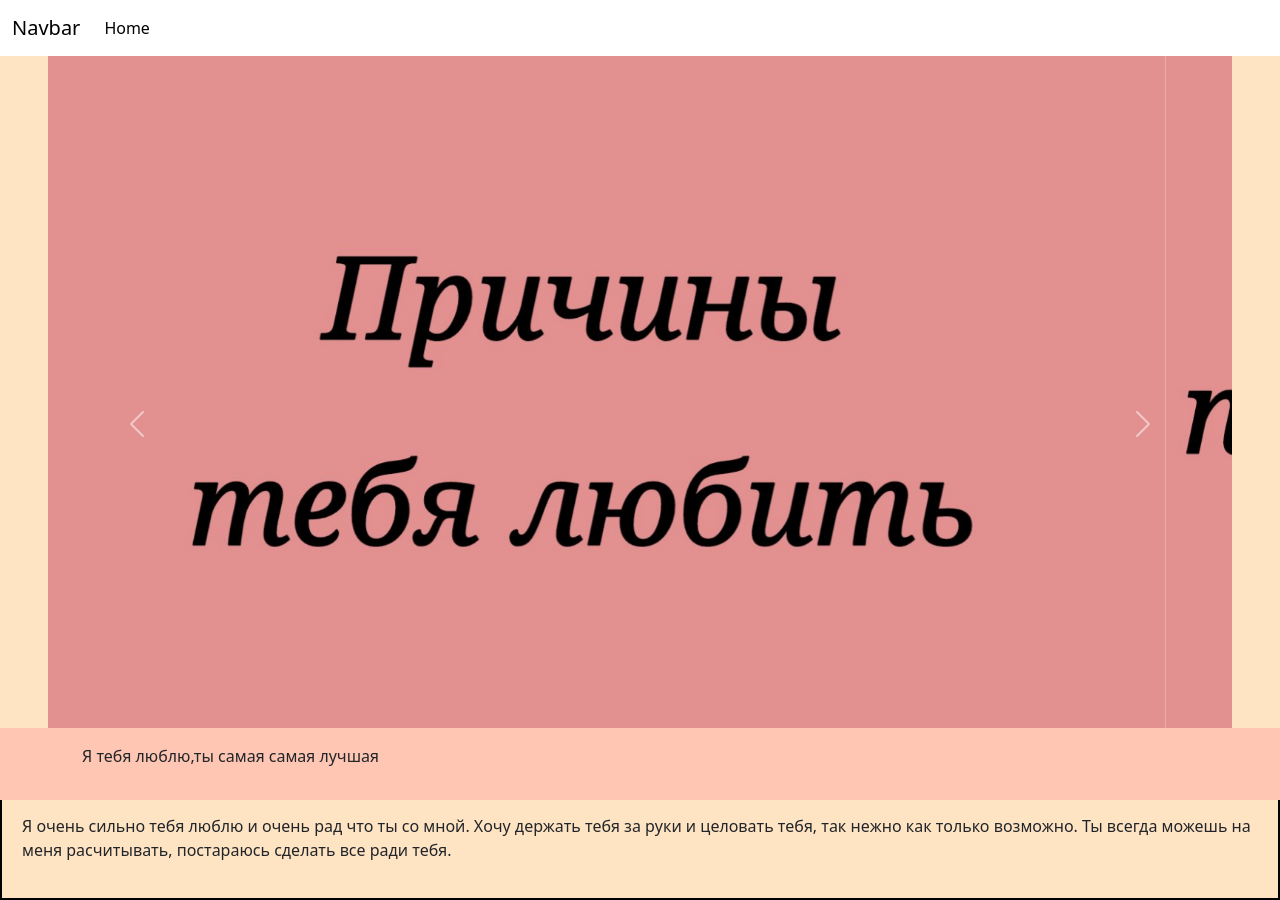
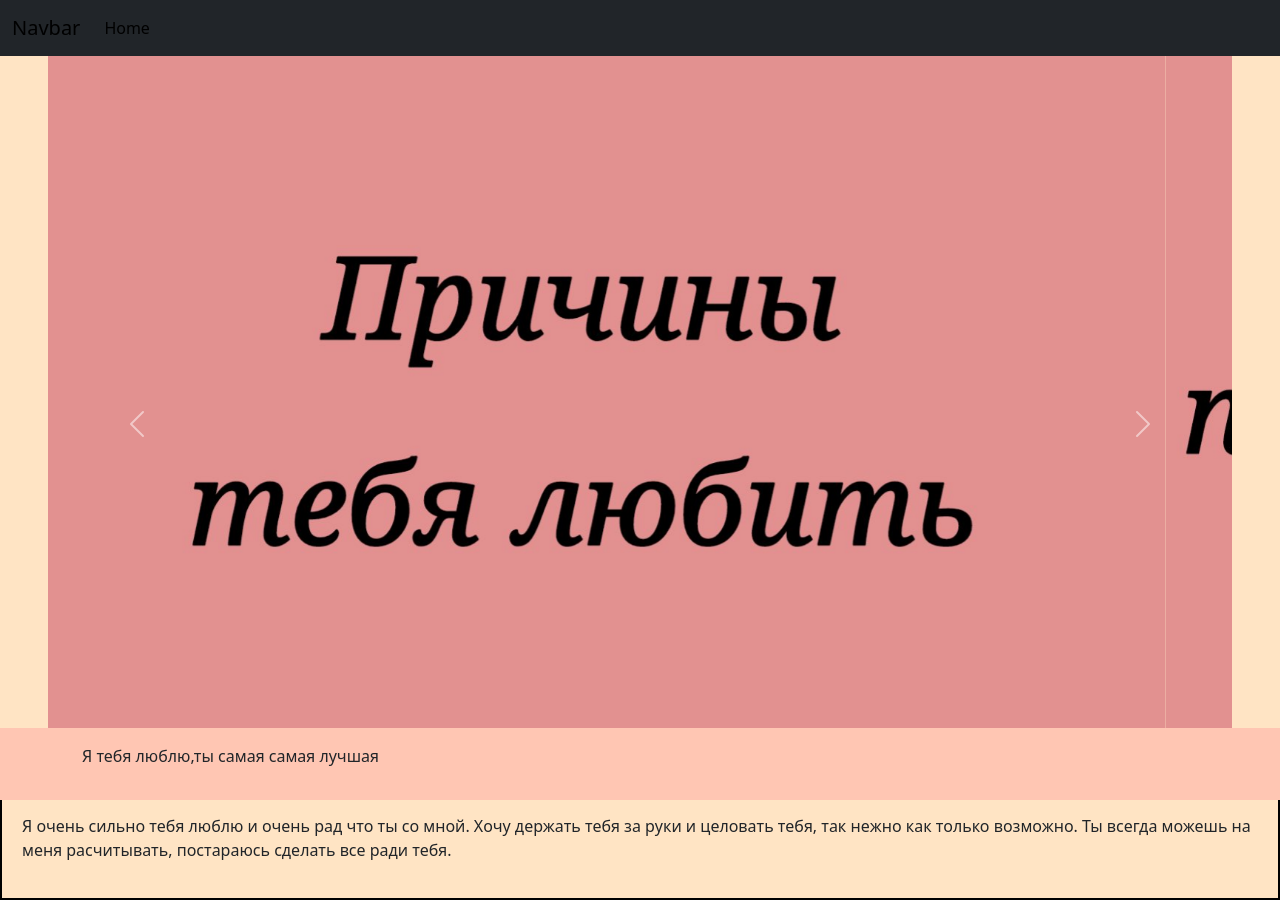
Before and after one commit to SlonikPofigist/iloveyara, a plain HTML site: page index.html in a window 1280 px wide. Drawn offline with nearby package versions, Linux system fonts and the light colour scheme.

Commit message:
Update index.html

```diff
--- a/index.html
+++ b/index.html
@@ -13,7 +13,7 @@
 
 <body>
     <header>
-        <nav class="navbar navbar-expand-lg bg-white">
+        <nav class="navbar navbar-expand-lg bg-dark">
             <div class="container-fluid">
                 <a class="navbar-brand" href="#">Navbar</a>
                 <button class="navbar-toggler" type="button" data-bs-toggle="collapse" data-bs-target="#navbarNav"
```
